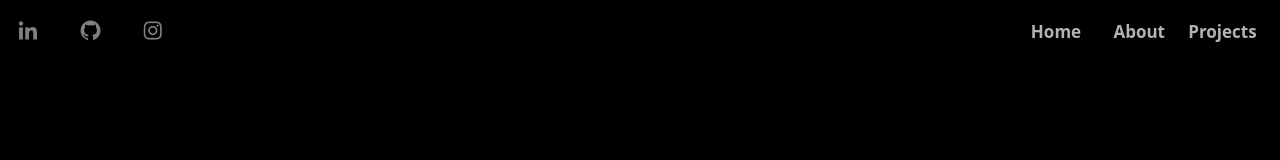
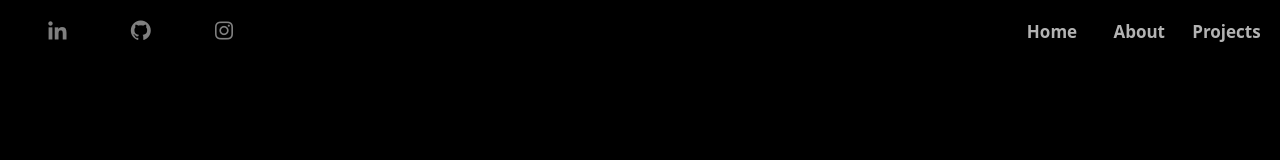
Before and after one commit to Granpiecito/portfolioAstro, an Astro site: page / in a window 1280 px wide. Built offline with nearby package versions, Linux system fonts and the light colour scheme; Astro itself is replaced by a stand-in of ours.

Commit message:
Bug nav bar fixed

```diff
--- a/src/components/Navbar.astro
+++ b/src/components/Navbar.astro
@@ -4,10 +4,11 @@ const { pathname } = Astro.url;
 import { socials, info } from '../assets/data';
 ---
 
-<nav class="fixed w-full h-16 bg-black text-white flex items-center px-4 py-3 top-0 z-50 md:justify-between xs:justify-center">
+<nav class="w-full h-16 bg-black text-white flex items-center px-4 py-3 top-0 z-50 md:justify-between
+ xs:justify-center">
     <ul
-     class="grid justify-center xl:basis-[20%] md:basis-[25%] md:grid xs:hidden"
-    style={{gridTemplateColumns:`repeat(${socials.length + 1}, minmax(0, 1fr))` }}
+     class="justify-items-center xl:basis-[20%] md:basis-[28%] md:grid xs:hidden"
+    style={{gridTemplateColumns:`repeat(${socials.length}, minmax(0, 1fr))` }}
     >
         {
         socials.map((social) => (
@@ -21,7 +22,7 @@ import { socials, info } from '../assets/data';
         ))
         }
     </ul>
-<ul class="grid justify-items-center gap-x3 xl:basis-[20%] md:basis-[25%]"
+<ul class="grid justify-items-center gap-x-3 xl:basis-[20%] md:basis-[28%] sm:basis[40%] xs:basis[75%]"
 style={ {gridTemplateColumns:`repeat(${info.length + 1 }, minmax(0, 1fr))` }}
 >
         <li>
--- a/tailwind.config.mjs
+++ b/tailwind.config.mjs
@@ -3,15 +3,15 @@ export default {
 	content: ['./src/**/*.{astro,html,js,jsx,md,mdx,svelte,ts,tsx,vue}'],
 	theme: {
 		extend: {
+			screens:{
 			xs: '280px',
 			xxs: '400px'
-			/*
-			sm: '640px',
-			md: '768px',
-			lg: '1024px',
-			xl: '1280px',
-			2xl: '1536px',
-			*/
+			//sm: '640px',
+			//md: '768px',
+			//lg: '1024px',
+			//xl: '1280px',
+			//2xl: '1536px',
+			},
 		},
 	},
 	plugins: [],
```
